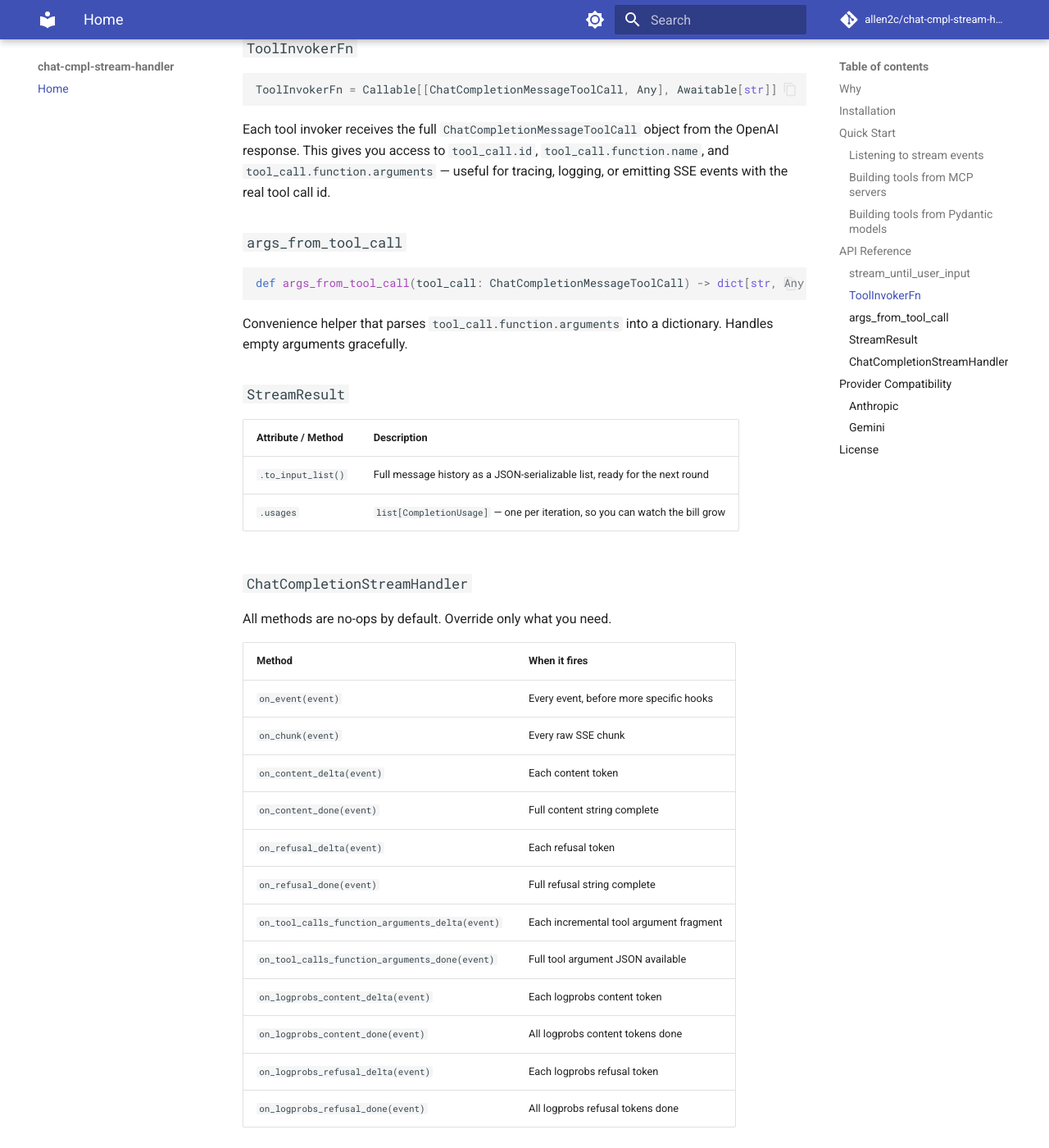
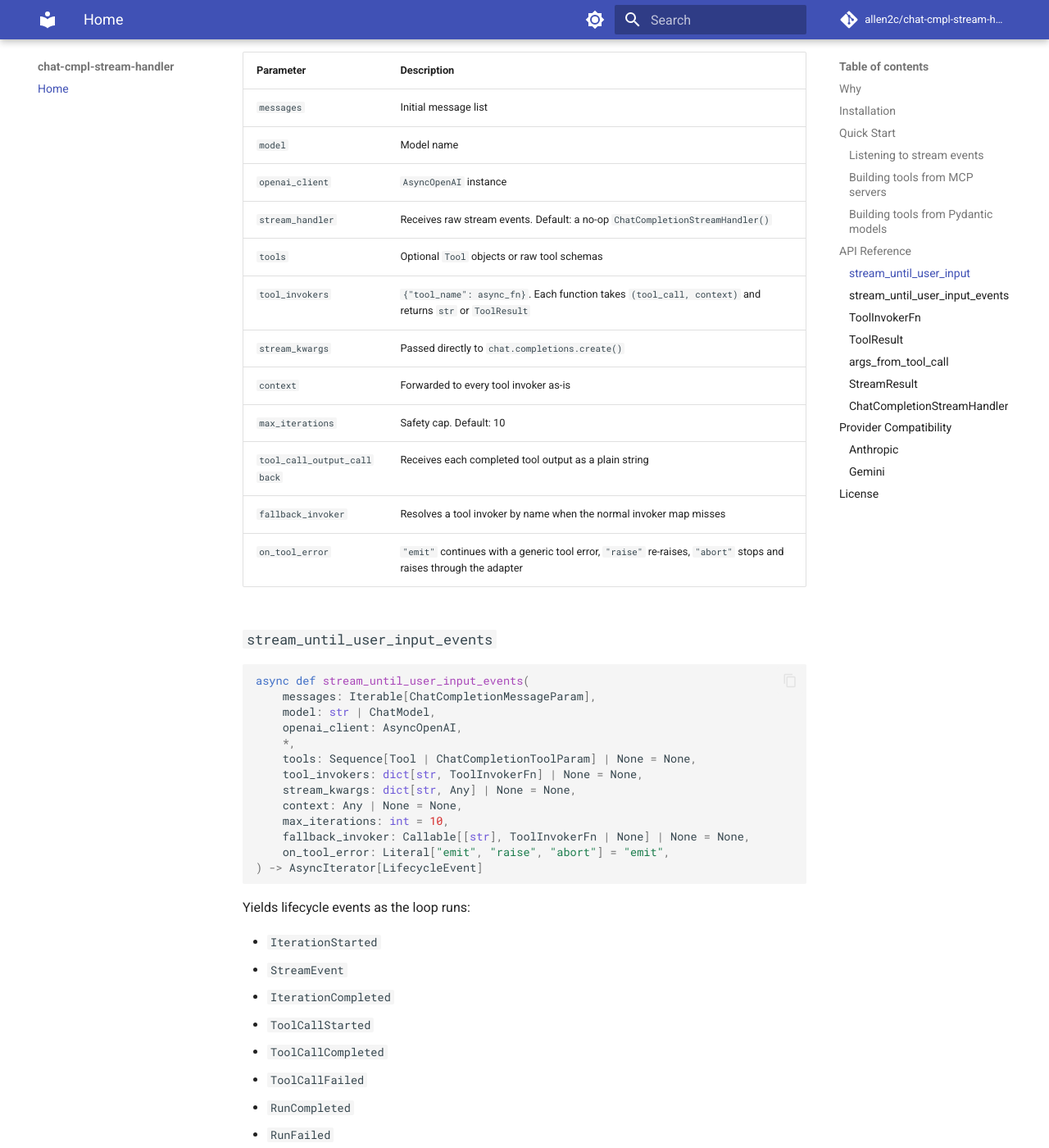
Before and after one commit to allen2c/chat-cmpl-stream-handler, an MkDocs documentation site: the page built from docs/index.md, in a window 1280 px wide and 1400 px high, scrolled down 4811 px. Shown: the whole window at 82% size. Built offline with MkDocs 1.6.1 and Material for MkDocs 9.7.7, drawn with Linux system fonts in a browser that asks for light colours; comment, search, counter and statistics services are not loaded; some of the changed text lies outside the part shown.

Commit message:
✨ feat(docs): add detailed documentation for `stream_until_user_input_events` and related parameters, enhancing clarity on async streaming behavior and tool invocation in chat completions.

````diff
--- a/docs/index.md
+++ b/docs/index.md
@@ -101,6 +101,33 @@ class PrintingHandler(ChatCompletionStreamHandler):
         print(f"\n[calling] {event.name}({event.arguments})")
 ```
 
+If you want one async stream of everything that happens in the loop, use
+`stream_until_user_input_events`:
+
+```python
+from chat_cmpl_stream_handler import (
+    RunCompleted,
+    StreamEvent,
+    ToolCallCompleted,
+    stream_until_user_input_events,
+)
+
+
+async for event in stream_until_user_input_events(
+    messages=[{"role": "user", "content": "What's the weather in Tokyo?"}],
+    model="gpt-4.1-nano",
+    openai_client=client,
+    tool_invokers={"get_weather": get_weather},
+    stream_kwargs={"tools": [GET_WEATHER_TOOL]},
+):
+    if isinstance(event, StreamEvent) and event.event.type == "content.delta":
+        print(event.event.delta, end="")
+    elif isinstance(event, ToolCallCompleted):
+        print("tool result:", event.result.content)
+    elif isinstance(event, RunCompleted):
+        result = event.result
+```
+
 ### Building tools from MCP servers
 
 If you already expose capabilities through an MCP server, you can turn them into
@@ -195,33 +222,78 @@ async def stream_until_user_input(
     openai_client: AsyncOpenAI,
     *,
     stream_handler: ChatCompletionStreamHandler[ResponseFormatT] | None = None,
+    tools: Sequence[Tool | ChatCompletionToolParam] | None = None,
     tool_invokers: dict[str, ToolInvokerFn] | None = None,
     stream_kwargs: dict[str, Any] | None = None,
     context: Any | None = None,
     max_iterations: int = 10,
+    tool_call_output_callback: Callable[[ChatCompletionMessageFunctionToolCall, str], Awaitable[None]] | None = None,
+    fallback_invoker: Callable[[str], ToolInvokerFn | None] | None = None,
+    on_tool_error: Literal["emit", "raise", "abort"] = "emit",
 ) -> StreamResult
 ```
 
-Streams a completion, executes tool calls, feeds results back, repeats — until the model stops asking for tools. Raises `MaxIterationsReached` if you've somehow ended up in an infinite tool call loop (it happens).
+Streams a completion, executes tool calls, feeds results back, repeats — until the model stops asking for tools. Raises `MaxIterationsReached` if you've somehow ended up in an infinite tool call loop.
 
-| Parameter        | Description                                                                                                        |
-|------------------|--------------------------------------------------------------------------------------------------------------------|
-| `messages`       | Initial message list                                                                                               |
-| `model`          | Model name                                                                                                         |
-| `openai_client`  | `AsyncOpenAI` instance                                                                                             |
-| `stream_handler` | Receives stream events. Default: a no-op `ChatCompletionStreamHandler()`                                           |
-| `tool_invokers`  | `{"tool_name": async_fn}` — each fn takes `(tool_call: ChatCompletionMessageToolCall, context)` and returns `str`  |
-| `stream_kwargs`  | Passed directly to `chat.completions.create()` (e.g. `tools`, `stream_options`)                                    |
-| `context`        | Forwarded to every tool invoker as-is                                                                              |
-| `max_iterations` | Safety cap. Default: 10                                                                                            |
+| Parameter                   | Description                                                                                                           |
+|-----------------------------|-----------------------------------------------------------------------------------------------------------------------|
+| `messages`                  | Initial message list                                                                                                  |
+| `model`                     | Model name                                                                                                            |
+| `openai_client`             | `AsyncOpenAI` instance                                                                                                |
+| `stream_handler`            | Receives raw stream events. Default: a no-op `ChatCompletionStreamHandler()`                                          |
+| `tools`                     | Optional `Tool` objects or raw tool schemas                                                                           |
+| `tool_invokers`             | `{"tool_name": async_fn}`. Each function takes `(tool_call, context)` and returns `str` or `ToolResult`               |
+| `stream_kwargs`             | Passed directly to `chat.completions.create()`                                                                        |
+| `context`                   | Forwarded to every tool invoker as-is                                                                                 |
+| `max_iterations`            | Safety cap. Default: 10                                                                                               |
+| `tool_call_output_callback` | Receives each completed tool output as a plain string                                                                 |
+| `fallback_invoker`          | Resolves a tool invoker by name when the normal invoker map misses                                                    |
+| `on_tool_error`             | `"emit"` continues with a generic tool error, `"raise"` re-raises, `"abort"` stops and raises through the adapter     |
+
+### `stream_until_user_input_events`
+
+```python
+async def stream_until_user_input_events(
+    messages: Iterable[ChatCompletionMessageParam],
+    model: str | ChatModel,
+    openai_client: AsyncOpenAI,
+    *,
+    tools: Sequence[Tool | ChatCompletionToolParam] | None = None,
+    tool_invokers: dict[str, ToolInvokerFn] | None = None,
+    stream_kwargs: dict[str, Any] | None = None,
+    context: Any | None = None,
+    max_iterations: int = 10,
+    fallback_invoker: Callable[[str], ToolInvokerFn | None] | None = None,
+    on_tool_error: Literal["emit", "raise", "abort"] = "emit",
+) -> AsyncIterator[LifecycleEvent]
+```
+
+Yields lifecycle events as the loop runs:
+
+- `IterationStarted`
+- `StreamEvent`
+- `IterationCompleted`
+- `ToolCallStarted`
+- `ToolCallCompleted`
+- `ToolCallFailed`
+- `RunCompleted`
+- `RunFailed`
 
 ### `ToolInvokerFn`
 
 ```python
-ToolInvokerFn = Callable[[ChatCompletionMessageToolCall, Any], Awaitable[str]]
+ToolInvokerFn = Callable[[ChatCompletionMessageToolCall, Any], Awaitable[str | ToolResult]]
 ```
 
 Each tool invoker receives the full `ChatCompletionMessageToolCall` object from the OpenAI response. This gives you access to `tool_call.id`, `tool_call.function.name`, and `tool_call.function.arguments` — useful for tracing, logging, or emitting SSE events with the real tool call id.
+
+### `ToolResult`
+
+```python
+ToolResult(content: str, metadata: dict[str, Any])
+```
+
+Return `ToolResult` when the tool message should be a string but the caller also needs structured metadata in `ToolCallCompleted`. `metadata` defaults to an empty dict. The callback API only exposes `content`.
 
 ### `args_from_tool_call`
 
````
Also changed, not shown: README.md (+84 -12 lines).
